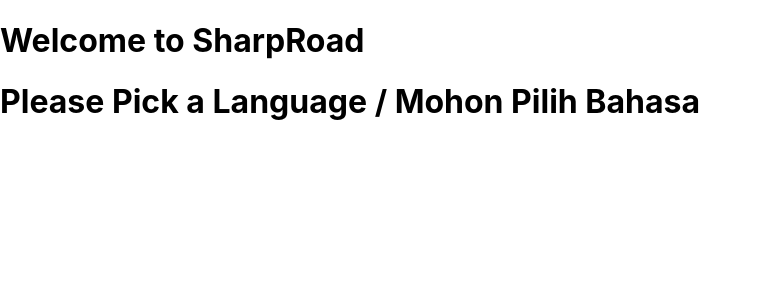
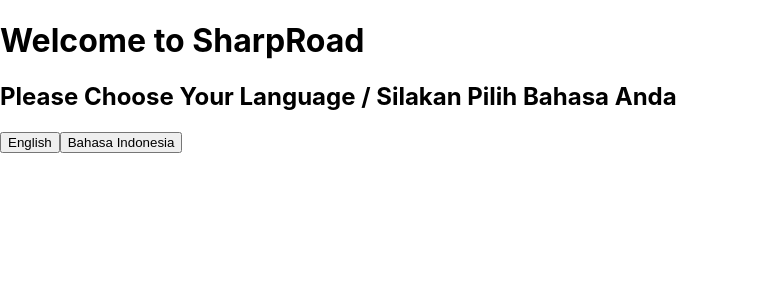
Before and after one commit to StevenAks21/Sharp-Road, a React (Create React App) app in the folder Front-End/: page / in a window 1280 px wide. Shown: the top 300 px of the page, without its empty margins (0-762 px from the left). Built offline with nearby package versions, Linux system fonts and the light colour scheme.

Commit message:
finished welcome functionality

```diff
--- a/Front-End/src/App.js
+++ b/Front-End/src/App.js
@@ -5,17 +5,21 @@
 
 
 export const insideContext = createContext();
+export const languageContext = createContext();
 
 function App() {
   const [insideBuilding, setInsideBuilding] = useState(null);
+  const [language, setLanguage] = useState(null);
+
   return (
-
+    <languageContext.Provider value={[language, setLanguage]}>
       <insideContext.Provider value={[insideBuilding, setInsideBuilding]}>
         <Routes>
           <Route path="/login" element={<Login />} />
           <Route path='/' element={<Welcome />} />
         </Routes>
       </insideContext.Provider>
+    </languageContext.Provider>
   );
 }
 
--- a/Front-End/src/Pages/Welcome.js
+++ b/Front-End/src/Pages/Welcome.js
@@ -1,12 +1,73 @@
 import { useContext, useState } from "react";
-import { insideContext } from "../App";
+import { insideContext, languageContext } from "../App";
+import { Link } from "react-router-dom";
 
-function Welcome(){
+
+
+function Welcome() {
     const [insideBuilding, setInsideBuilding] = useContext(insideContext)
-    return(
+    const [language, setLanguage] = useContext(languageContext)
+    const [status, setStatus] = useState(null);
+
+    function chooseLanguage() {
+        return (
+            <div>
+                <h2>Please Choose Your Language / Silakan Pilih Bahasa Anda</h2>
+                <button onClick={() => setLanguage('English')}>English</button>
+                <button onClick={() => setLanguage('Indonesian')}>Bahasa Indonesia</button>
+            </div>
+        )
+    }
+
+    function chooseLocation() {
+
+        if (language === 'English') {
+            return (
+                <div>
+                    <h2>Are you inside the building?</h2>
+                    <button onClick={() => {
+                        setInsideBuilding(true)
+                        setStatus('Yes')
+                    }}>Yes</button>
+                    <button onClick={() => {
+                        setInsideBuilding(false)
+                        setStatus('No')
+                    }
+                    }>No</button>
+                </div>
+            )
+        }
+
+        else {
+            return (
+                <div>
+                    <h2>Apakah Anda berada di dalam gedung?</h2>
+                    <button onClick={() => {
+                        setInsideBuilding(true)
+                        setStatus('Ya')
+                    }}>Ya</button>
+                    <button onClick={() => {
+                        setInsideBuilding(false)
+                        setStatus('Tidak')
+                    }}>Tidak</button>
+                </div>
+            )
+        }
+    }
+    return (
         <div>
             <h1>Welcome to SharpRoad</h1>
-            <h1>Please Pick a Language / Mohon Pilih Bahasa</h1>
+            {language === null ? chooseLanguage() : <></>}
+            {language !== null && insideBuilding === null ? chooseLocation() : <></>}
+            {language !== null && insideBuilding !== null ?
+                <div>
+                    {language === 'English' ? <p>Your Selections</p> : <p>Pilihan anda</p>}
+                    <p>{language === "English" ? 'Language' : 'Bahasa'}: {language}</p>
+                    <p>{language === 'English' ? 'Inside Building: ' : 'Dalam Gedung'} {status}</p>
+
+                    <Link to="/login"><button>Proceed to Login</button></Link>
+                </div>
+                : <></>}
         </div>
     )
 }
```
Lines whose indentation alone changed are shown as unchanged.
